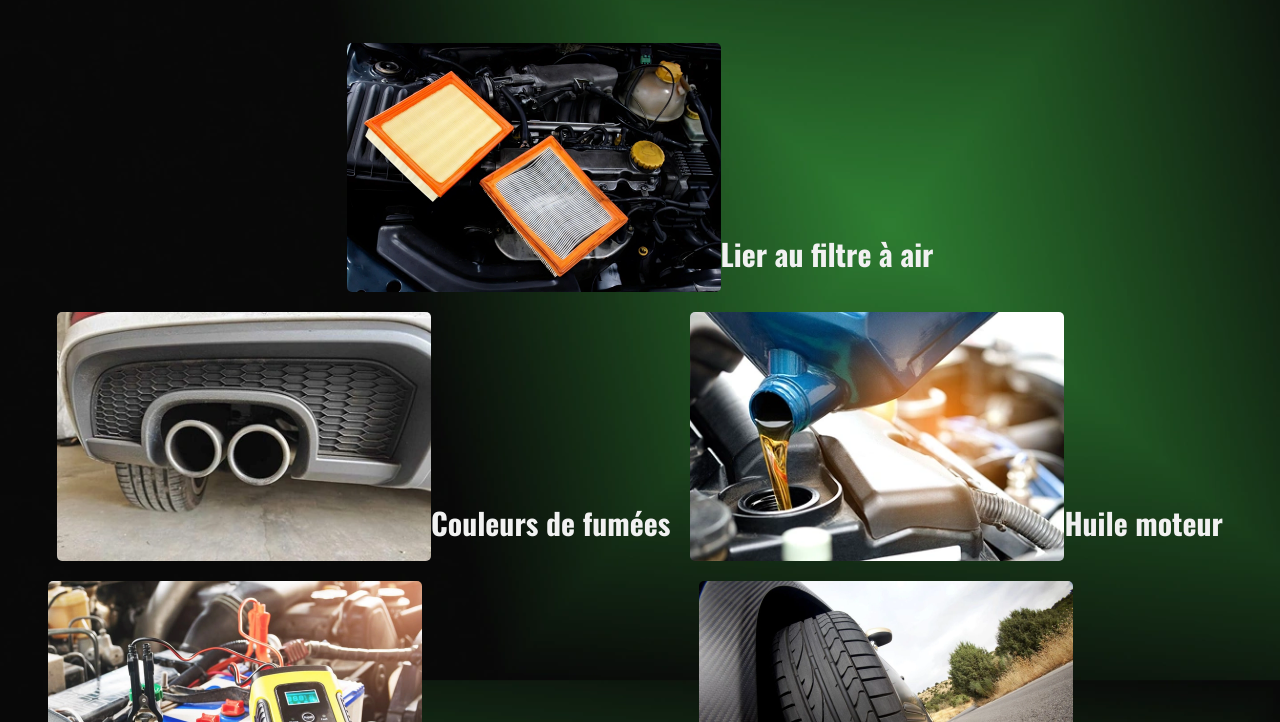
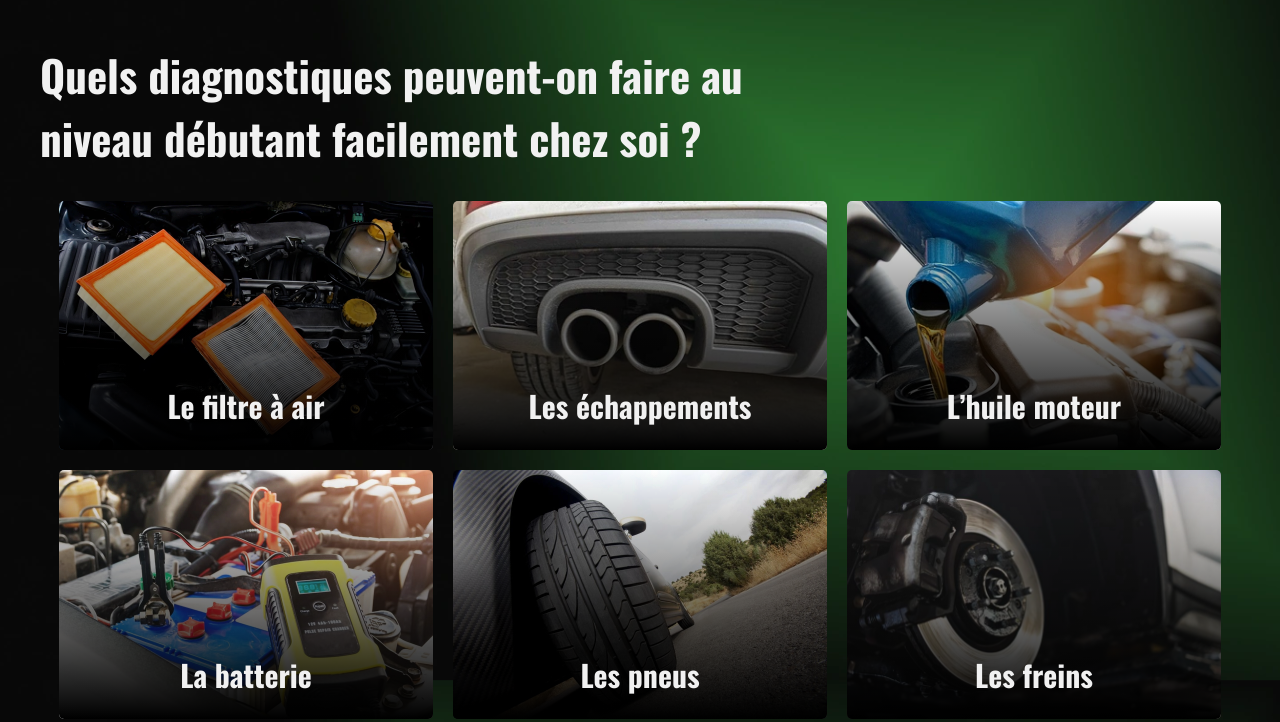
Before and after one commit to JarneDS/TFE-De_Scheerder-Jarne, a website built with Vite: page src/diagnostiques.html in a window 1280 px wide. Shown: the part 230-952 px from the top of the page. Built offline with nearby package versions, Linux system fonts and the light colour scheme; files whose address does not match are found by name.

Commit message:
ajout animations des cartes diagnostiques + entretien correction

```diff
--- a/src/diagnostiques.html
+++ b/src/diagnostiques.html
@@ -31,30 +31,55 @@
     <section class="Entretien section__btnRetour">
         <button onclick="history.back()" class="btnRetour" style="margin-bottom: 46px;">←&nbsp;Retour</button>
         <h1>Diagnostiques</h1>
-        <div class="Entretien__container">
-            <button class="Entretien__cart" data-value="filtre">
+        <h2>Quels diagnostiques peuvent-on faire au niveau débutant facilement chez&nbsp;soi&nbsp;?</h2>
+        <div class="Diagno__container">
+            <button class="Diagno__cart" data-value="filtre">
                 <img src="diagnoFiltre.webp" alt="Image d'un filtre à air" class="Entretien__img">
-                <h3 class="Entretien__h3">Lier au filtre à air</h3>
+                <p class="fondDiagno"></p>
+                <div class="Entretien__txtContainer">
+                    <h3 class="Entretien__h3">Le filtre à air</h3>
+                    <p class="Entretien__p"><span>Votre voiture ne tourne pas bien ou il y a des fumées noirs qui sortent de votre pot d’échappement, jetez un coup d’œil à votre filtre à air.</span></p>
+                </div>
             </button>
-            <button class="Entretien__cart" data-value="fumees">
+            <button class="Diagno__cart" data-value="fumees">
                 <img src="diagnoEchappe.webp" alt="Image d'un pot d'échappement" class="Entretien__img">
-                <h3 class="Entretien__h3">Couleurs de fumées</h3>
+                <p class="fondDiagno"></p>
+                <div class="Entretien__txtContainer">
+                    <h3 class="Entretien__h3">Les échappements</h3>
+                    <p class="Entretien__p"><span>Votre voiture tousse de la fumée noire, fumée bleue ou fumée blanche ?</span><span>C’est par ici !</span></p>
+                </div>
             </button>
-            <button class="Entretien__cart" data-value="huile">
+            <button class="Diagno__cart" data-value="huile">
                 <img src="huileMoteur.webp" alt="Image d'une vidange d'huile moteur" class="Entretien__img">
-                <h3 class="Entretien__h3">Huile moteur</h3>
+                <p class="fondDiagno"></p>
+                <div class="Entretien__txtContainer">
+                    <h3 class="Entretien__h3">L’huile moteur</h3>
+                    <p class="Entretien__p"><span>Vous voulez vérifier l'état de l'huile moteur ou le remettre à niveau ?</span><span>C’est par ici !</span></p>
+                </div>
             </button>
-            <button class="Entretien__cart" data-value="batterie">
+            <button class="Diagno__cart" data-value="batterie">
                 <img src="diagnobatterie.webp" alt="Image d'une batterie de voiture" class="Entretien__img">
-                <h3 class="Entretien__h3">Charge de la batterie</h3>
+                <p class="fondDiagno"></p>
+                <div class="Entretien__txtContainer">
+                    <h3 class="Entretien__h3">La batterie</h3>
+                    <p class="Entretien__p"><span>Le témoin de la batterie reste allumé ou certains composants ne fonctionnent plus ?</span><span>C’est par ici !</span></p>
+                </div>
             </button>
-            <button class="Entretien__cart" data-value="rouesTest">
+            <button class="Diagno__cart" data-value="rouesTest">
                 <img src="entretienPneu.webp" alt="Les quatres types de pneus, été, hiver, quatres saisons, off-road" class="Entretien__img">
-                <h3 class="Entretien__h3">Sur les roues</h3>
+                <p class="fondDiagno"></p>
+                <div class="Entretien__txtContainer">
+                    <h3 class="Entretien__h3">Les pneus</h3>
+                    <p class="Entretien__p"><span>Vous voulez savoir si votre pneu est presque usée ?</span><span>C’est par ici !</span></p>
+                </div>
             </button>
-            <button class="Entretien__cart" data-value="freinsTest">
+            <button class="Diagno__cart" data-value="freinsTest">
                 <img src="entretienFrein.webp" alt="Disques de freins et plaquettes pour avant et derrière" class="Entretien__img">
-                <h3 class="Entretien__h3">Sur les freins</h3>
+                <p class="fondDiagno"></p>
+                <div class="Entretien__txtContainer">
+                    <h3 class="Entretien__h3">Les freins</h3>
+                    <p class="Entretien__p"><span>Votre voiture fait un bruit suspect et vous pensez que sa vient des freins ?</span><span>C’est par ici !</span></p>
+                </div>
             </button>
         </div>
     </section>
--- a/src/styles/app.scss
+++ b/src/styles/app.scss
@@ -61,6 +61,7 @@ h2 {
     margin: 32px 0;
     font-family: "Oswald-Bold";
     color: var(--color-text);
+    max-width: 725px;
 }
 
 h3, label, .commencer, .h3, .h3__strong {
@@ -672,13 +673,13 @@ select {
 }
 
 /* ENTRETIEN */
-.Entretien__container {
+.Entretien__container, .Diagno__container {
     display: flex;
     flex-direction: column;
     gap: 20px;
 }
 
-.Entretien__cart {
+.Entretien__cart, .Diagno__cart {
     position: relative;
     display: flex;
     justify-content: center;
@@ -711,7 +712,18 @@ select {
 }
 
 .fondEntretien {
-    background: rgb(62, 106, 138, 0.95);;
+    background: rgb(62, 106, 138, .95);
+    width: 100%;
+    height: 100%;
+    position: absolute;
+    z-index: 15;
+    border-radius: 5px;
+    margin: 0;
+    padding: 0;
+}
+
+.fondDiagno {
+    background: rgb(43, 116, 47, .95);
     width: 100%;
     height: 100%;
     position: absolute;
@@ -1012,7 +1024,7 @@ select {
     }
 
     /* ENTRETIEN */
-    .Entretien__container {
+    .Entretien__container, .Diagno__container {
         flex-direction: row;
         flex-wrap: wrap;
         justify-content: center;
@@ -1024,7 +1036,7 @@ select {
         width: 374px;
     }
 
-    .fondEntretien {
+    .fondEntretien, .fondDiagno {
         position: absolute;
         inset: 0;
         z-index: 15;
@@ -1045,7 +1057,18 @@ select {
         border-radius: 5px;
     }
 
-    .Entretien__cart:hover::after {
+    .Diagno__cart::after {
+        content: "";
+        position: absolute;
+        inset: 0;
+        background: rgb(43, 116, 47, .95);
+        opacity: 0;
+        transition: opacity .35s ease;
+        z-index: 16;
+        border-radius: 5px;
+    }
+
+    .Entretien__cart:hover::after, .Diagno__cart:hover::after {
         opacity: 1;
     }
 
@@ -1054,7 +1077,7 @@ select {
         transition: transform .35s ease
     }
 
-    .Entretien__cart:hover .Entretien__h3 {
+    .Entretien__cart:hover .Entretien__h3, .Diagno__cart:hover .Entretien__h3 {
         transform: translateY(0);
     }
 
@@ -1065,7 +1088,7 @@ select {
         transition: opacity .3s ease, max-height .3s ease;
     }
 
-    .Entretien__cart:hover .Entretien__p {
+    .Entretien__cart:hover .Entretien__p, .Diagno__cart:hover .Entretien__p {
         opacity: 1;
         max-height: 200px;
     }
```
Also changed, not shown: src/entretien.html (+1 -1 lines).
